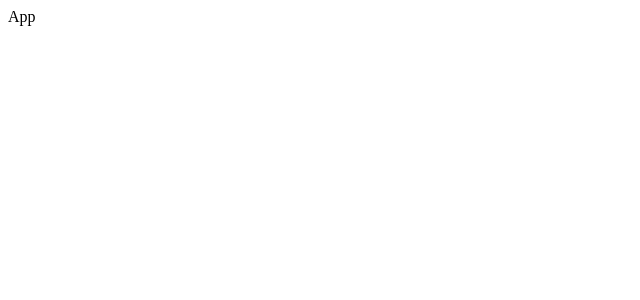
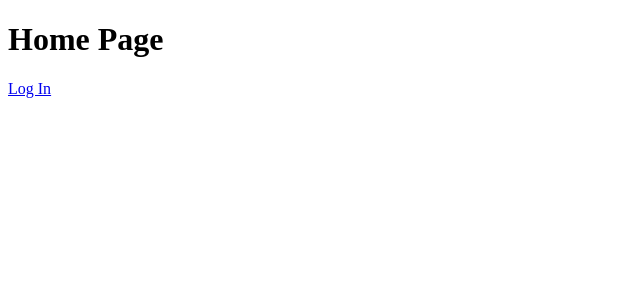
Before and after one commit to nixsterchan/eBook-Library-App, a React (Create React App) app: page / in a window 1280 px wide. Shown: the top 300 px of the page, without its empty margins (0-640 px from the left). Built offline with nearby package versions, Linux system fonts and the light colour scheme.

Commit message:
Added Login and Homepage

```diff
--- a/package.json
+++ b/package.json
@@ -13,6 +13,8 @@
     "prettier": "^1.14.2",
     "react": "^16.5.0",
     "react-dom": "^16.5.0",
+    "react-router": "^4.3.1",
+    "react-router-dom": "^4.3.1",
     "react-scripts": "1.1.5"
   },
   "scripts": {
--- a/src/App.js
+++ b/src/App.js
@@ -1,5 +1,15 @@
 import React from 'react';
+import { Route } from 'react-router-dom';
+import HomePage from './components/pages/HomePage';
+import LoginPage from './components/pages/LoginPage';
 
+// App will serve as a Route Dispatcher
+// ie, basically it renders things dependent on the route
 
-const App = () => <div>App</div>
+const App = () =>
+  <div>
+    <Route path="/" exact component={HomePage} />
+    <Route path="/login" exact component={LoginPage} />
+  </div>
+
 export default App;
--- /dev/null
+++ b/src/components/pages/HomePage.js
@@ -0,0 +1,11 @@
+import React from 'react';
+import { Link } from 'react-router-dom';
+
+const HomePage = () => (
+    <div>
+        <h1>Home Page</h1>
+        <Link to="/login">Log In</Link>
+    </div>
+);
+
+export default HomePage;
--- /dev/null
+++ b/src/components/pages/LoginPage.js
@@ -0,0 +1,9 @@
+import React from 'react';
+
+const LoginPage = () => (
+    <div>
+        <h1>Login Page</h1>
+    </div>
+);
+
+export default LoginPage;
--- a/src/index.js
+++ b/src/index.js
@@ -2,6 +2,11 @@
 import ReactDOM from 'react-dom';
 import App from './App';
 import registerServiceWorker from './registerServiceWorker';
+import { BrowserRouter } from 'react-router-dom';
 
-ReactDOM.render(<App />, document.getElementById('root'));
+ReactDOM.render(
+    <BrowserRouter>
+        <App />
+    </BrowserRouter>,
+    document.getElementById('root'));
 registerServiceWorker();
```
Also changed, not shown: 1 other file (tests, documents, lock files or other folders).
